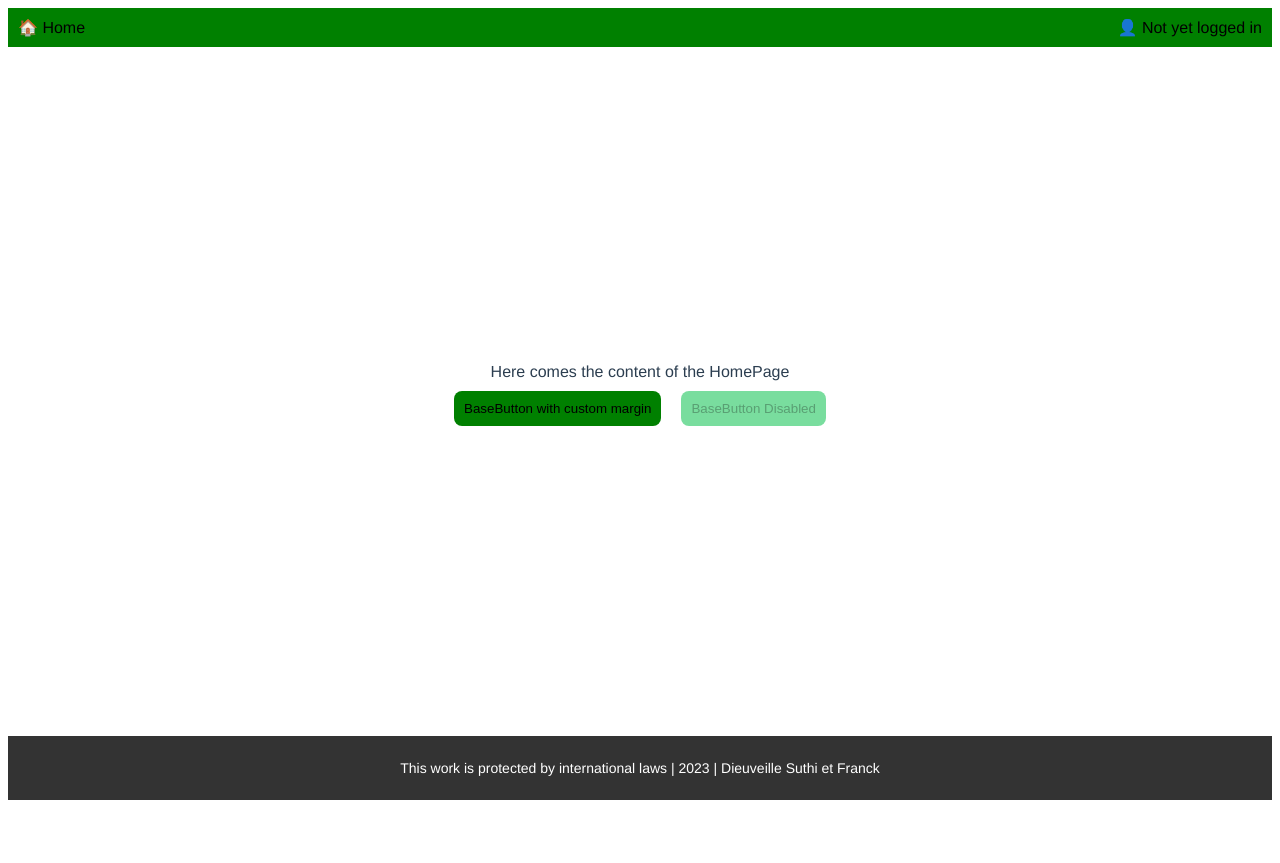
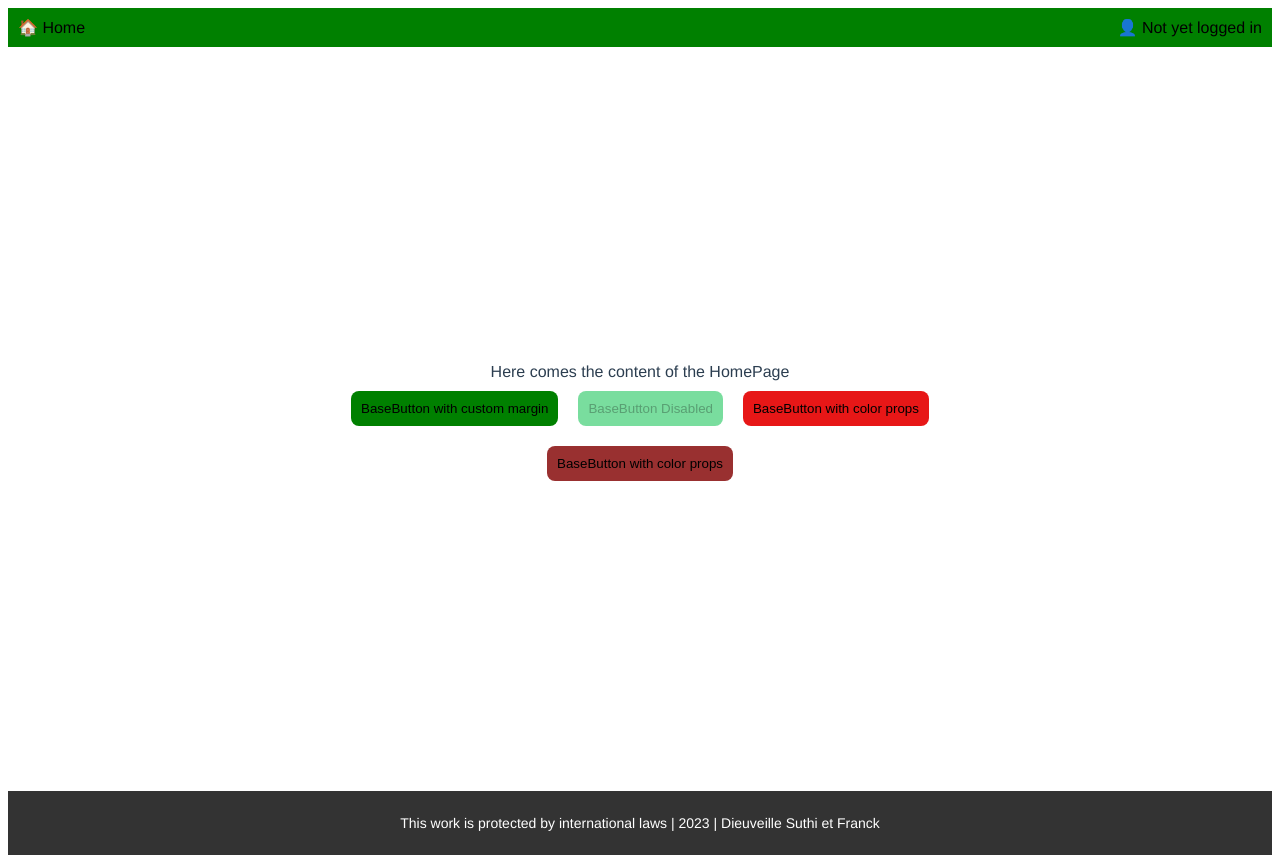
Before and after one commit to DieuveilleSuthi/vue-oauth-microsoft-graph, a Vue app: page / in a window 1280 px wide. Before the commit the page ends 808 px from the top, so only its background shows below. Built offline with nearby package versions, Linux system fonts and the light colour scheme.

Commit message:
Ex 8: color palette and prop for BaseButton

```diff
--- a/src/components/BaseButton.vue
+++ b/src/components/BaseButton.vue
@@ -1,7 +1,7 @@
 <template>
     <button
       class="base-button"
-      :class="{ 'hovered': isHovered, 'focused': isFocused, 'disabled': isDisabled }"
+      :class="{ 'hovered': isHovered, 'focused': isFocused, 'disabled': isDisabled}"
       @mouseenter="isHovered = true"
       @mouseleave="isHovered = false"
       @focus="isFocused = true"
@@ -25,8 +25,15 @@
         type: Boolean,
         default: false,
       },
+      color: {
+      type: String,
+      default: 'primary',
+      validator(value) {
+        return ['primary', 'warn', 'danger'].includes(value);
+      },
     },
-  };
+  },
+};
   </script>
 
   <style scoped>
@@ -54,4 +61,17 @@
     background-color: #79dd9e; /* Disabled state background color */
     cursor: not-allowed;
   }
-  </style>
+
+  /* Dynamic color styles */
+.base-button.primary {
+  background-color: #007bff; /* Primary color */
+}
+
+.base-button.warn {
+  background-color: #ffc107; /* Warning color */
+}
+
+.base-button.danger {
+  background-color: #dc3545; /* Danger color */
+}
+</style>
--- a/src/components/HomePage.vue
+++ b/src/components/HomePage.vue
@@ -3,6 +3,8 @@
          <p>Here comes the content of the HomePage</p>
          <BaseButton>BaseButton with custom margin</BaseButton>
          <BaseButton :is-disabled="true">BaseButton Disabled</BaseButton>
+         <BaseButton class="un">BaseButton with color props</BaseButton>
+         <BaseButton class="deux">BaseButton with color props</BaseButton>
     </div>
 </template>
 
@@ -21,7 +23,13 @@ export default {
     padding: 300px;
 
 }
+.un{
+    background-color: rgb(231, 23, 23);
+}
 
+.deux{
+    background-color: rgb(153, 48, 48);
+}
 p{
     margin-bottom:0;
 }
```
